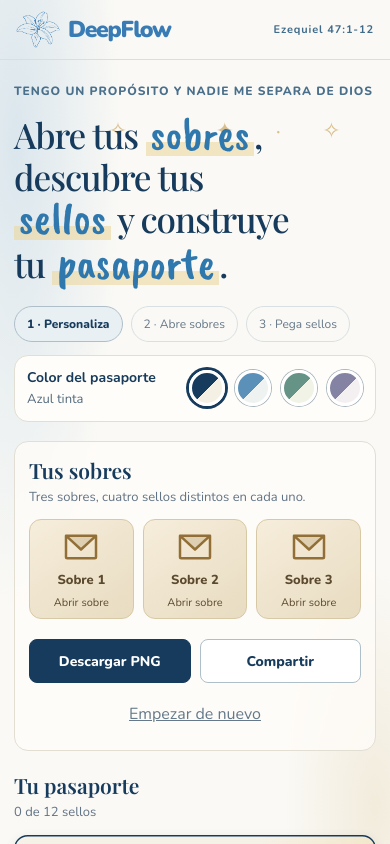
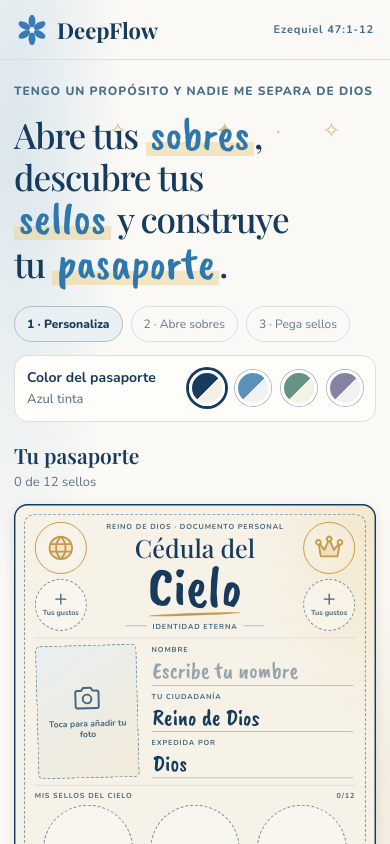
Before and after one commit to Nico258/web-deepflow, a Next.js app: page / in a window 390 px wide. Shown: the top 844 px of the page. Built offline with nearby package versions, Linux system fonts and the light colour scheme; a web font is replaced by a local one.

Commit message:
solo cambio logo
This reverts commit f9d2d3d93c9c6f465e7423080993d5dc0af94e33.

```diff
--- a/src/app/globals.css
+++ b/src/app/globals.css
@@ -11,9 +11,8 @@ button:focus-visible,input:focus-visible{outline:3px solid #4d86b2;outline-offse
 .app-shell{min-height:100vh;background:radial-gradient(ellipse at 4% 8%,#cbdde9aa 0,transparent 20%),radial-gradient(ellipse at 96% 45%,#e7d8b866 0,transparent 17%),radial-gradient(ellipse at 40% 100%,#d5e5db88 0,transparent 28%),#faf9f5;position:relative;overflow:hidden;overflow:clip}
 .app-shell:before{content:"✧  ·  ✦  ·  ✧";position:absolute;top:115px;right:8%;font-size:22px;color:var(--gold);opacity:.6;letter-spacing:18px;pointer-events:none}
 .topbar{height:70px;display:flex;align-items:center;justify-content:space-between;max-width:1180px;margin:auto;padding:0 26px;border-bottom:1px solid #dfded6;position:relative;z-index:1}
-.brand{display:flex;align-items:center;gap:8px}
-.brand-mark{width:48px;height:42px;object-fit:contain}
-.brand-name{font:900 25px/1 var(--font-ui);letter-spacing:-.06em;color:#397bb4}
+.brand{display:flex;align-items:center;gap:9px;font:700 22px var(--font-display);color:var(--navy)}
+.brand-mark{width:32px;height:32px;fill:#397bb4}.brand-mark circle{fill:#e9f5ff}
 .top-note{font:700 13px var(--font-ui);letter-spacing:.08em;color:#416b8b}
 .main-wrap{max-width:1180px;margin:auto;padding:32px 26px 90px;position:relative}
 
@@ -177,13 +176,13 @@ input.field-value{line-height:normal}
 
 @media(min-width:700px){.sheet-backdrop{align-items:center}.detail-sheet{border-radius:22px}.activity-section{position:sticky;top:16px;max-height:calc(100vh - 32px);overflow:auto}}
 @media(max-width:699px){
-  .topbar{height:60px;padding:0 16px}.brand-mark{width:44px;height:38px}.brand-name{font-size:23px}.top-note{font-size:11px}
+  .topbar{height:60px;padding:0 16px}.top-note{font-size:11px}
   .main-wrap{padding:22px 14px 90px}
   .hero-title{font-size:clamp(30px,9vw,40px)}
   .stepper span{font-size:12px;padding:8px 12px}
   .customizer{padding:11px 12px}.color-choice{width:36px;height:36px}.palette-picker{gap:10px}
   .workspace{grid-template-columns:1fr;gap:20px}
-  .activity-section{order:-1;padding:14px;border-radius:14px}
+  .activity-section{padding:14px;border-radius:14px}
   .envelope{min-height:100px}
   .sticker-list{grid-template-columns:1fr}
   .detail-sheet{padding-bottom:max(26px,env(safe-area-inset-bottom))}
--- a/src/components/passport-app.tsx
+++ b/src/components/passport-app.tsx
@@ -247,8 +247,11 @@ export default function PassportApp() {
     <div className="app-shell">
       <header className="topbar">
         <div className="brand">
-          <Image src="/deepflow-flower.png" alt="" width={50} height={42} priority className="brand-mark" />
-          <span className="brand-name">DeepFlow</span>
+          <svg className="brand-mark" viewBox="0 0 40 40" aria-label="Flor DeepFlow">
+            {[0, 60, 120, 180, 240, 300].map((a) => <ellipse key={a} cx="20" cy="9" rx="4.3" ry="8" transform={`rotate(${a} 20 20)`} />)}
+            <circle cx="20" cy="20" r="3" />
+          </svg>
+          DeepFlow
         </div>
         <div className="top-note">Ezequiel 47:1-12</div>
       </header>
```
Also changed, not shown: public/deepflow-flower.png (deleted).
